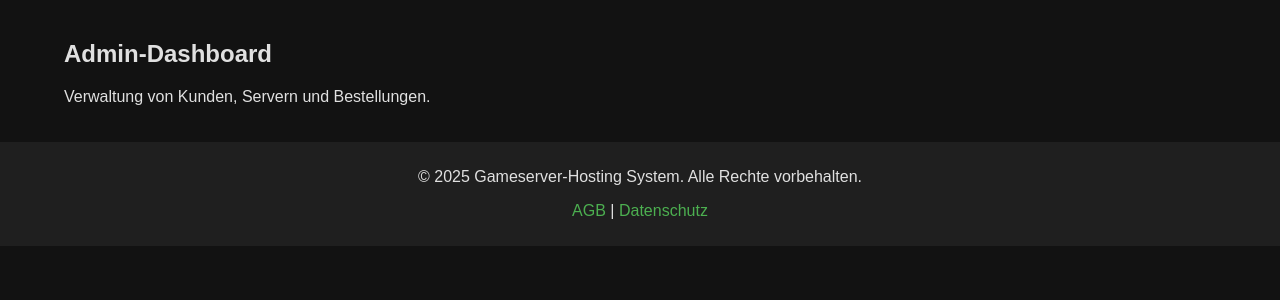
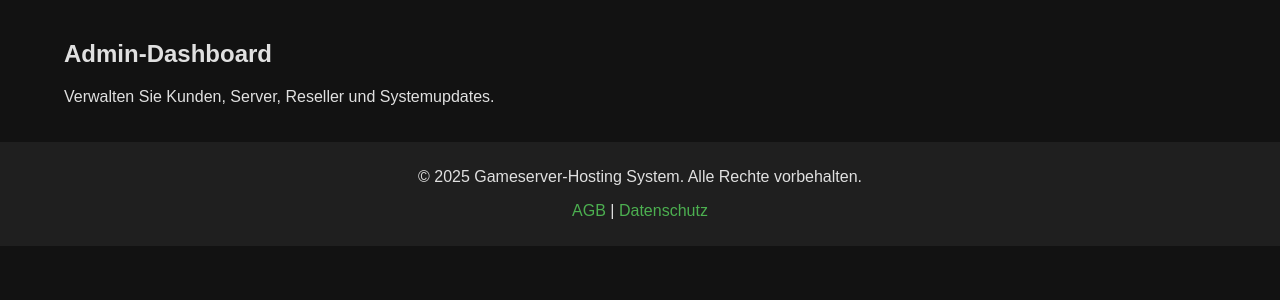
Before and after one commit to bernd456/gameserver-hosting, a PHP site: page /admin.php in a window 1280 px wide. Shown: the part 150-450 px from the top of the page. Run offline with PHP 8.4, Linux system fonts and the light colour scheme.

Commit message:
Update admin.php

```diff
--- a/master-server/webui/admin.php
+++ b/master-server/webui/admin.php
@@ -3,7 +3,7 @@ include("includes/header.php");
 ?>
 <div class="container">
     <h2>Admin-Dashboard</h2>
-    <p>Verwaltung von Kunden, Servern und Bestellungen.</p>
-    <!-- Weitere Admin-Funktionen hier einfügen -->
+    <p>Verwalten Sie Kunden, Server, Reseller und Systemupdates.</p>
+    <!-- Hier kommen erweiterte Admin-Funktionen wie Live-Monitoring, Update- und Wartungsmodi -->
 </div>
 <?php include("includes/footer.php"); ?>
```
